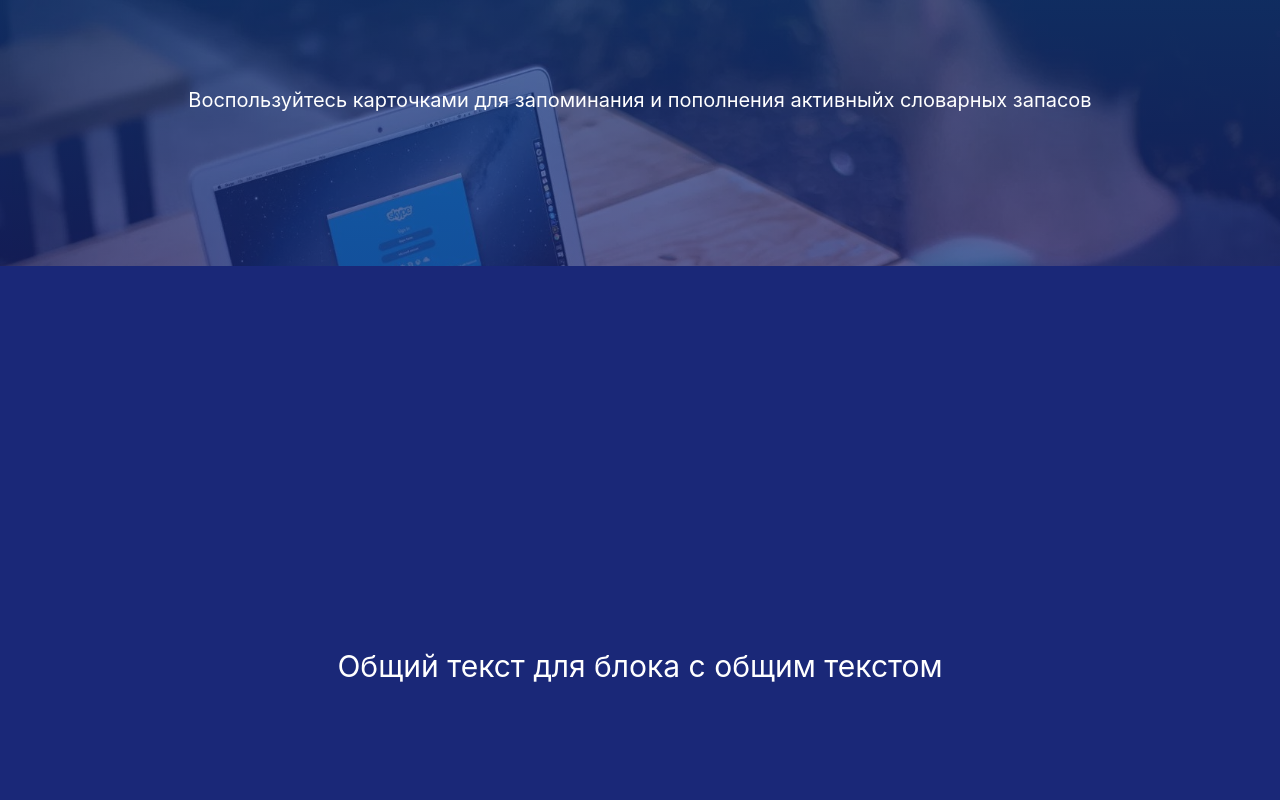
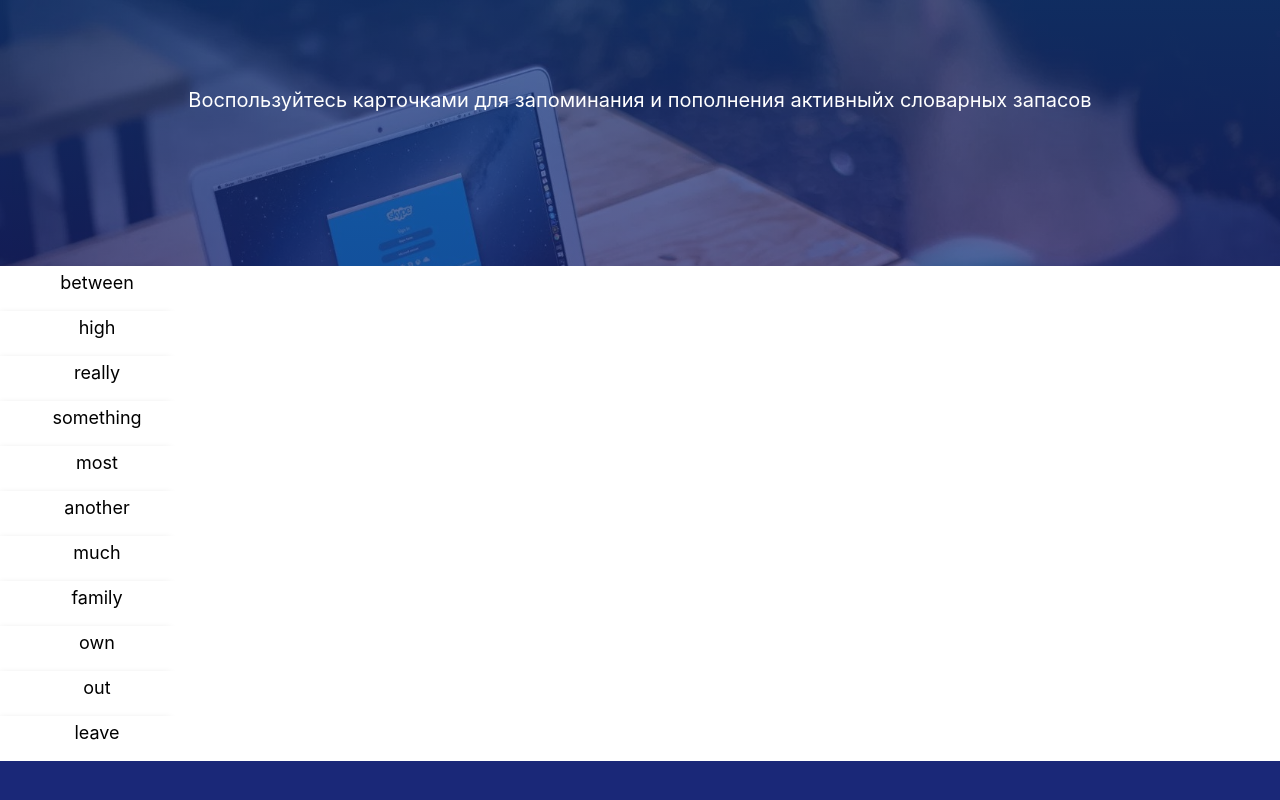
Before and after one commit to xpcrtv/react-marathon-learnwords, a React (Create React App) app: page / in a window 1280 px wide. Shown: the part 914-1714 px from the top of the page. Built offline with nearby package versions, Linux system fonts and the light colour scheme.

Commit message:
add card component and sample dataset

```diff
--- a/src/App.js
+++ b/src/App.js
@@ -3,6 +3,9 @@ import Header from "./components/Header";
 import HeaderBlock from "./components/HeaderBlock";
 import TextBlock from "./components/TextBlock";
 import BgImageBlock from "./components/BgImageBlock";
+import Card from "./components/Card";
+
+import { wordsList } from "./data/wordsList";
 
 import Footer from "./components/Footer";
 import logo from "./logo.svg";
@@ -15,6 +18,9 @@ const App = () => {
         title="Учите слова онлайн"
         description="Воспользуйтесь карточками для запоминания и пополнения активныйх словарных запасов"
       />
+      {wordsList.map(({ eng, rus }, idx) => (
+        <Card key={idx} eng={eng} rus={rus} />
+      ))}
       <TextBlock
         text="Общий текст для блока с общим текстом"
         fontSize="30px"
--- /dev/null
+++ b/src/components/Card/Card.module.scss
@@ -0,0 +1,48 @@
+.card {
+  font-size: 18px;
+  text-align: center;
+  margin-bottom: 12px;
+  cursor: pointer;
+  perspective: 1000px;
+  height: 33px;
+  width: 170px;
+  margin-right: 12px;
+
+  &.done{
+    .cardInner {
+      transform: rotateY(180deg);
+    }
+  }
+}
+
+.cardInner {
+  position: relative;
+  background-color: transparent;
+  width: 100%;
+  height: 100%;
+  text-align: center;
+  transition: transform 0.6s;
+  transform-style: preserve-3d;
+  box-shadow: 0 4px 8px 0 rgba(0, 0, 0, 0.2);
+}
+
+.cardFront,
+.cardBack {
+  position: absolute;
+  width: 100%;
+  height: 100%;
+  -webkit-backface-visibility: hidden;
+  backface-visibility: hidden;
+  padding: 6px 12px;
+}
+
+.cardFront {
+  background-color: #fff;
+  color: black;
+}
+
+.cardBack {
+  background-color: #1bb95e;
+  color: white;
+  transform: rotateY(180deg);
+}
--- /dev/null
+++ b/src/components/Card/index.js
@@ -0,0 +1,30 @@
+import React, { Component } from "react";
+import classnames from "classnames";
+import s from "./Card.module.scss";
+
+class Card extends Component {
+  state = {
+    done: false,
+  };
+
+  toggleCard = () => {
+    this.setState({
+      done: !this.state.done,
+    });
+  };
+
+  render() {
+    const { eng, rus } = this.props;
+    const { done } = this.state;
+    const cardClass = classnames(s.card, {[s.done]: done});
+    return (
+      <div className={cardClass} onClick={this.toggleCard}>
+        <div className={s.cardInner}>
+          <div className={s.cardFront}>{eng}</div>
+          <div className={s.cardBack}>{rus}</div>
+        </div>
+      </div>
+    );
+  }
+}
+export default Card;
--- /dev/null
+++ b/src/data/wordsList.js
@@ -0,0 +1,46 @@
+export const wordsList = [
+  {
+    eng: "between",
+    rus: "между",
+  },
+  {
+    eng: "high",
+    rus: "высокий",
+  },
+  {
+    eng: "really",
+    rus: "действительно",
+  },
+  {
+    eng: "something",
+    rus: "что-нибудь",
+  },
+  {
+    eng: "most",
+    rus: "большинство",
+  },
+  {
+    eng: "another",
+    rus: "другой",
+  },
+  {
+    eng: "much",
+    rus: "много",
+  },
+  {
+    eng: "family",
+    rus: "семья",
+  },
+  {
+    eng: "own",
+    rus: "личный",
+  },
+  {
+    eng: "out",
+    rus: "из/вне",
+  },
+  {
+    eng: "leave",
+    rus: "покидать",
+  },
+];
```
